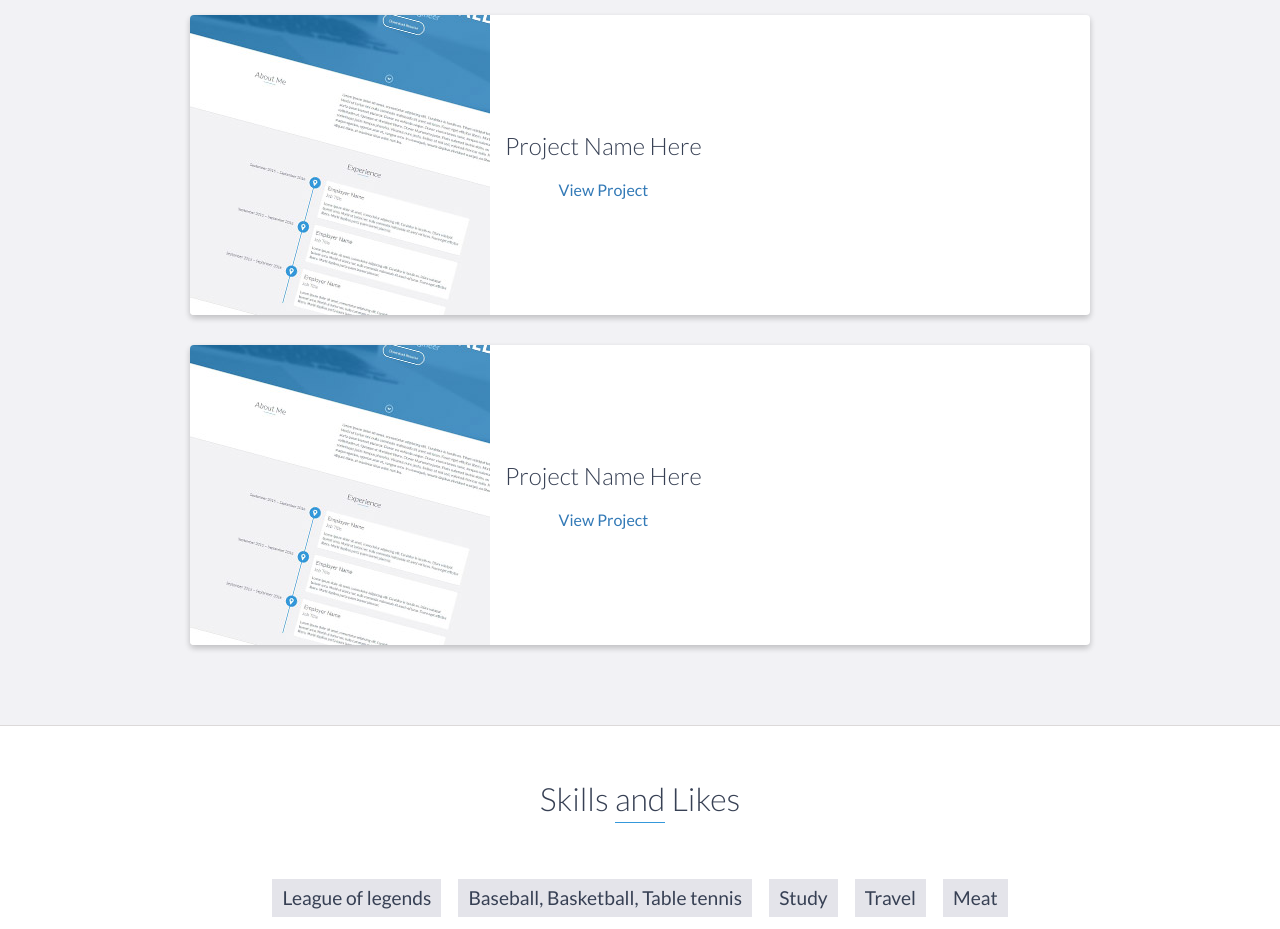
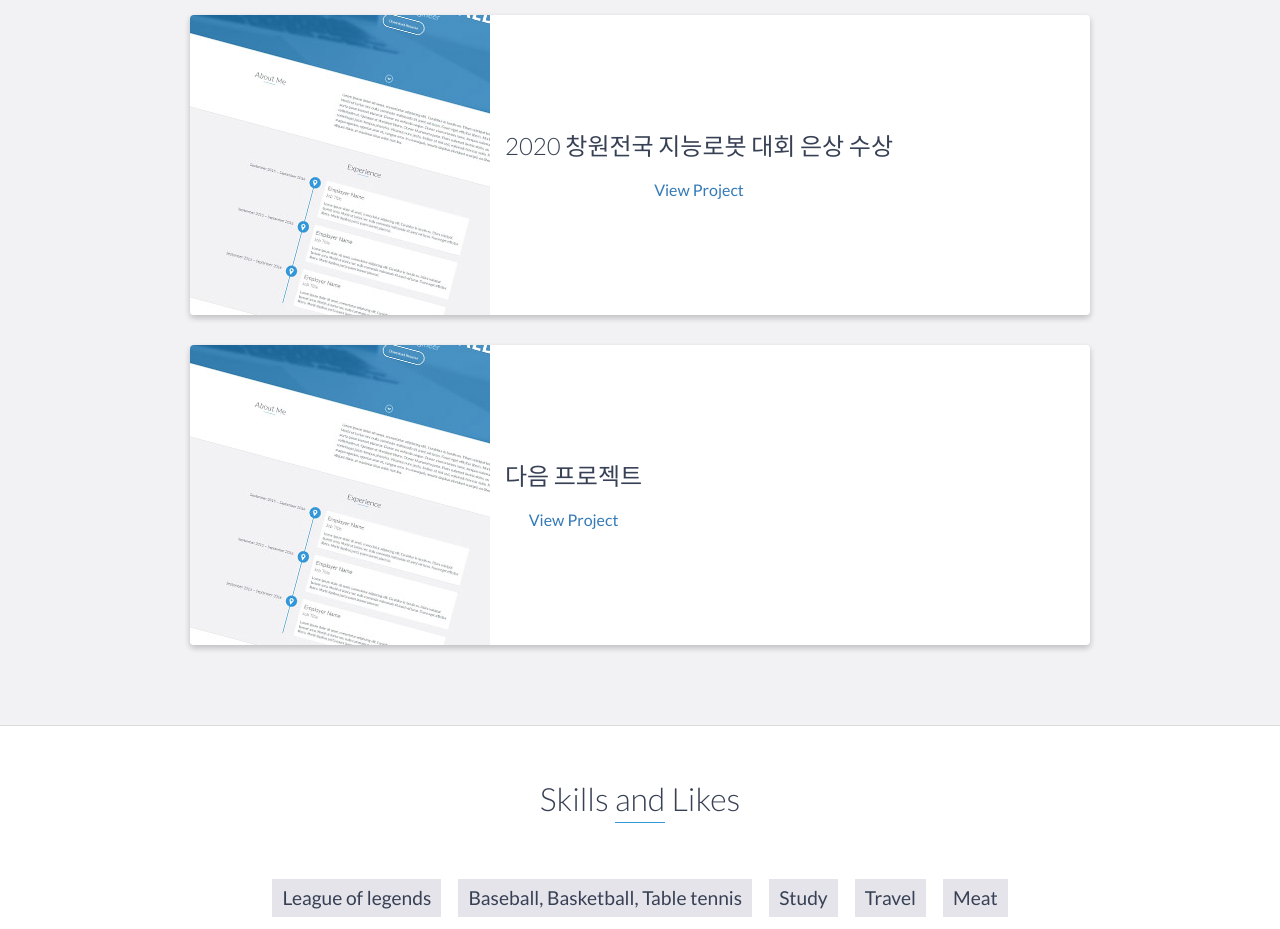
Before and after one commit to Jason430/Jason430.github.io, a website: page index.html in a window 1280 px wide. Shown: the part 2580-3509 px from the top of the page. Drawn offline with nearby package versions, Linux system fonts and the light colour scheme.

Commit message:
Github 프로젝트 업데이트

```diff
--- a/index.html
+++ b/index.html
@@ -160,10 +160,10 @@
                     </div>
                     <!-- End .project-image -->
                     <div class="project-info">
-                        <h3>Project Name Here</h3>
+                        <h3>2020 창원전국 지능로봇 대회 은상 수상</h3>
                         <p>
                         </p>
-                        <a href="#">View Project</a>
+                        <a href="http://www.echogyeongnam.com/news/articleView.html?idxno=2665">View Project</a>
                     </div>
                     <!-- End .project-info -->
                 </div>
@@ -175,7 +175,7 @@
                     </div>
                     <!-- End .project-image -->
                     <div class="project-info">
-                        <h3>Project Name Here</h3>
+                        <h3>다음 프로젝트</h3>
                         <p>
                         </p>
                         <a href="#">View Project</a>
```
